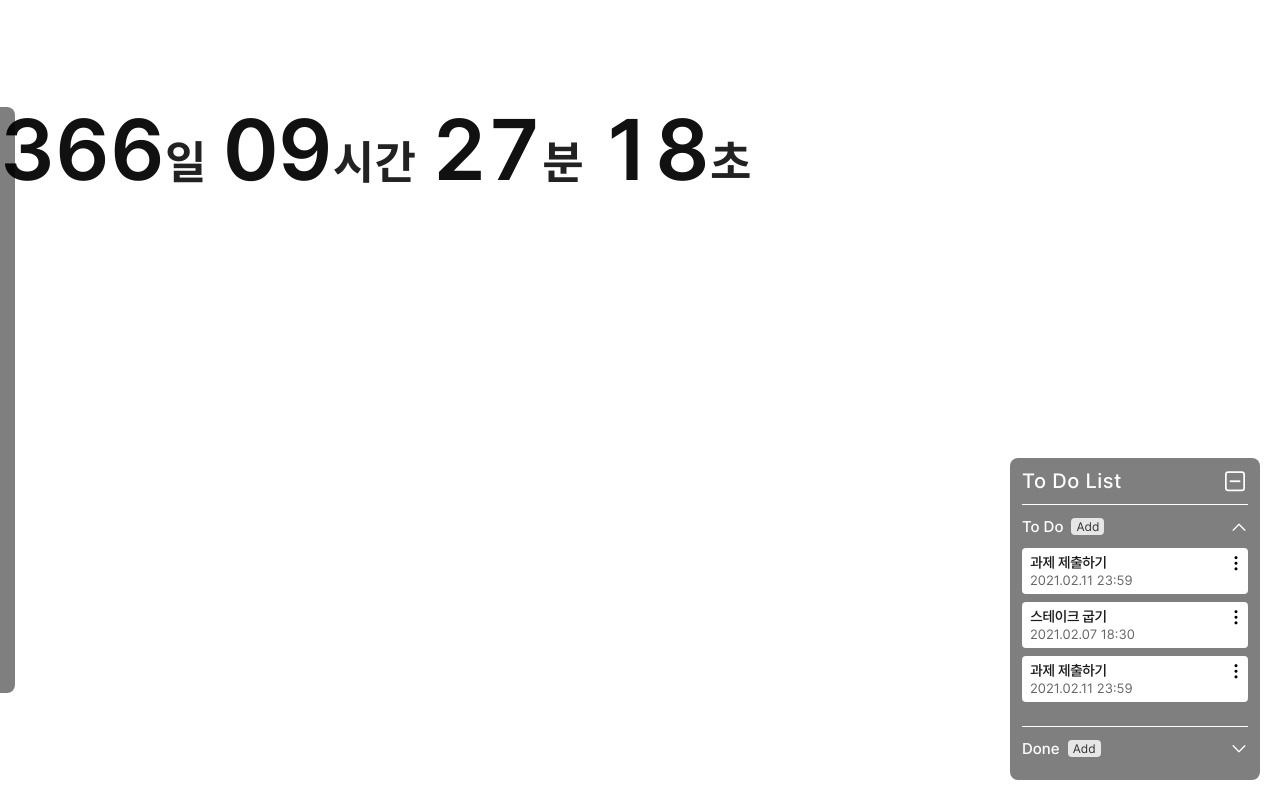
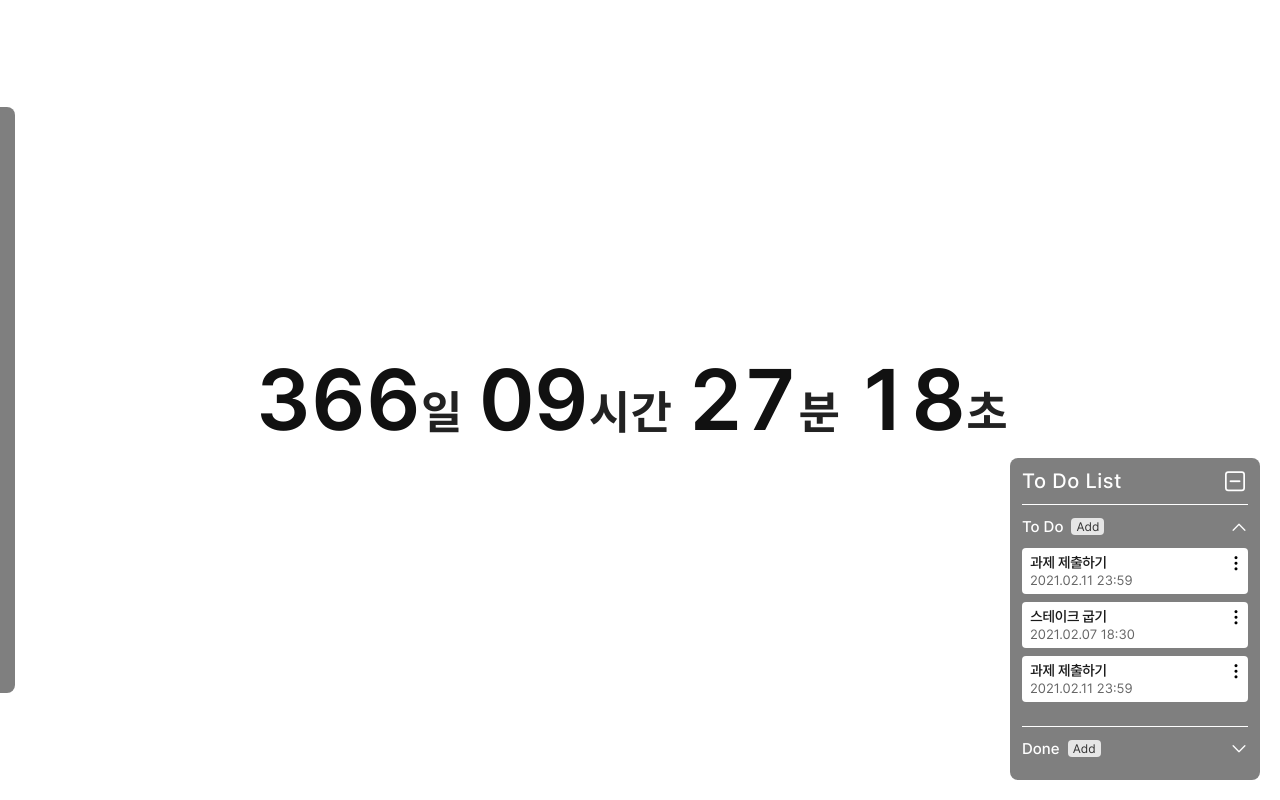
Before and after one commit to payw-org/ttock-ttack, a React app: page / in a window 1280 px wide. Built offline with nearby package versions, Linux system fonts and the light colour scheme.

Commit message:
[#11] refact : timer 가운데로 이동

```diff
--- a/src/components/Timer/style.scss
+++ b/src/components/Timer/style.scss
@@ -1,4 +1,8 @@
 .timer {
+  position: absolute;
+  top: 50%;
+  left: 50%;
+  transform: translate(-50%, -50%);
+  width: max-content;
   display: flex;
-  padding: 10rem 0;
 }
```
